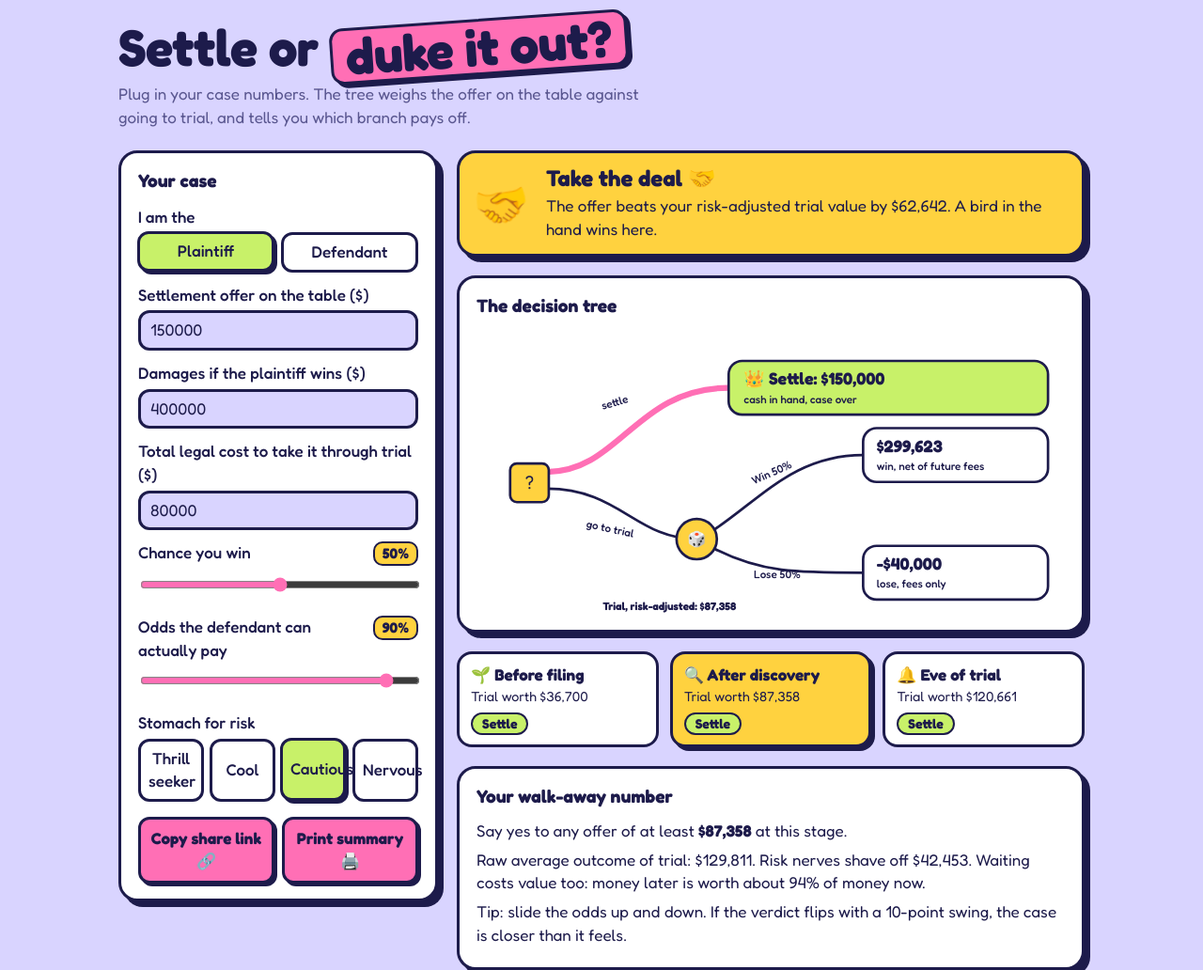
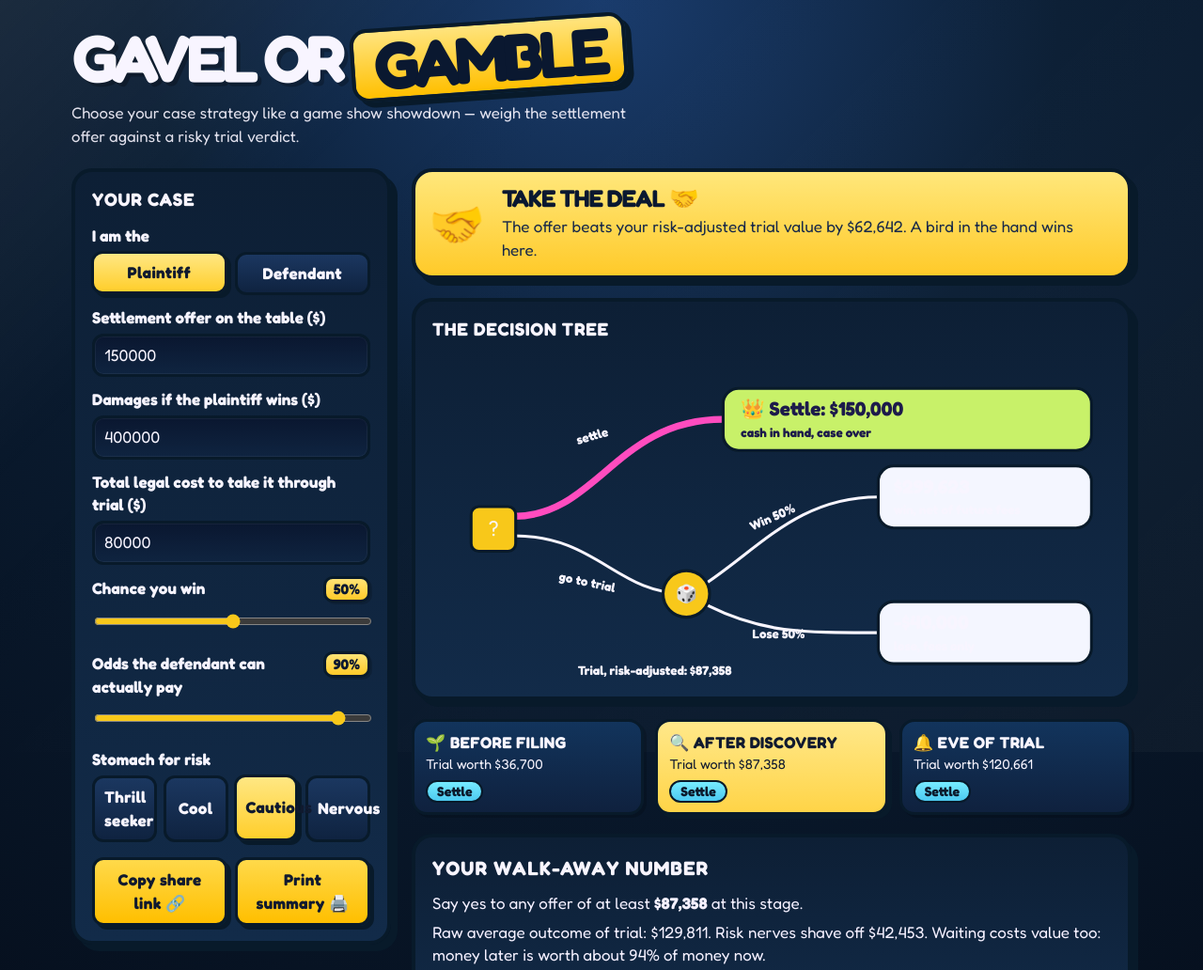
Before and after one commit to shivanidahya/gavel-or-gamble, a website: page index.html in a window 1280 px wide. Shown: the top 1032 px of the page at 94% size. Drawn offline with Linux system fonts and the light colour scheme.

Commit message:
Refresh game-show branding
Co-authored-by: Copilot App <223556219+Copilot@users.noreply.github.com>

```diff
--- a/index.html
+++ b/index.html
@@ -3,20 +3,20 @@
 <head>
 <meta charset="utf-8">
 <meta name="viewport" content="width=device-width, initial-scale=1, viewport-fit=cover">
-<meta name="description" content="Settle or trial? A playful decision-tree tool that weighs a settlement offer against going to trial.">
-<meta name="theme-color" content="#d9d4ff">
+<meta name="description" content="Gavel or Gamble? A playful decision-tree tool for settlement choices.">
+<meta name="theme-color" content="#09162b">
 <link rel="manifest" href="manifest.webmanifest">
 <link rel="icon" href="icon.svg" type="image/svg+xml">
-<meta property="og:title" content="Settle or Duke It Out?">
-<meta property="og:description" content="A decision-tree tool for settlement choices.">
-<title>Settle or Duke It Out?</title>
+<meta property="og:title" content="Gavel or Gamble">
+<meta property="og:description" content="A game-show styled decision tree for settlement choices.">
+<title>Gavel or Gamble</title>
 <link href="https://fonts.googleapis.com/css2?family=Fredoka:wght@400;500;700&display=swap" rel="stylesheet">
 <link rel="stylesheet" href="styles.css">
 </head>
 <body>
 <main>
-<h1>Settle or <span>duke it out?</span></h1>
-<p class="sub">Plug in your case numbers. The tree weighs the offer on the table against going to trial, and tells you which branch pays off.</p>
+<h1>Gavel or <span>Gamble</span></h1>
+<p class="sub">Choose your case strategy like a game show showdown — weigh the settlement offer against a risky trial verdict.</p>
 <div class="grid">
 <section class="card" aria-label="Your case">
 <h2>Your case</h2>
--- a/styles.css
+++ b/styles.css
@@ -1,54 +1,55 @@
-:root{--bg:#d9d4ff;--ink:#1d1b4b;--card:#fff;--pink:#ff6fb5;--lime:#c8f169;--sun:#ffd23f;--muted:#5a5790;
-box-sizing:border-box;padding-top:env(safe-area-inset-top,0px);padding-bottom:env(safe-area-inset-bottom,0px)}
-@media (prefers-color-scheme:dark){:root:not([data-theme="light"]){--bg:#17153a;--ink:#f3f0ff;--card:#25225a;--muted:#b3afe6}}
-:root[data-theme="dark"]{--bg:#17153a;--ink:#f3f0ff;--card:#25225a;--muted:#b3afe6}
+:root{--bg:#071426;--bg-2:#13294b;--ink:#f8f5ff;--card:#0f233c;--panel:#143456;--pink:#ff4cbf;--lime:#c8f169;--sun:#f8c81a;--gold:#ffcf38;--muted:#d6d2ee;--border:#081a2a;--shadow:#08111f;--chip:#8cf0ff;box-sizing:border-box;padding-top:env(safe-area-inset-top,0px);padding-bottom:env(safe-area-inset-bottom,0px)}
+@media (prefers-color-scheme:dark){:root:not([data-theme="light"]){--bg:#071426;--bg-2:#13294b;--ink:#f8f5ff;--card:#0f233c;--panel:#143456;--muted:#d6d2ee}}
+:root[data-theme="dark"]{--bg:#071426;--bg-2:#13294b;--ink:#f8f5ff;--card:#0f233c;--panel:#143456;--muted:#d6d2ee}
 html{scroll-padding-top:env(safe-area-inset-top,0px)}
 *{box-sizing:border-box}
-body{margin:0;background:var(--bg);color:var(--ink);font-family:'Fredoka','Trebuchet MS',system-ui,sans-serif;font-size:17px;line-height:1.45}
-main{max-width:1060px;margin:0 auto;padding:20px 16px 40px}
-h1{font-size:clamp(2rem,6vw,3.4rem);line-height:1;margin:0 0 8px;font-weight:700;letter-spacing:-.5px}
-h1 span{display:inline-block;transform:rotate(-4deg);background:var(--pink);color:#1d1b4b;padding:0 .25em;border:3px solid var(--ink);border-radius:14px;box-shadow:4px 4px 0 var(--ink)}
-.sub{margin:0 0 22px;color:var(--muted);max-width:56ch}
-.grid{display:grid;grid-template-columns:340px 1fr;gap:20px;align-items:start}
+body{margin:0;background:radial-gradient(circle at top,#1a3c6d 0%,#0b1e34 35%,#050d1a 100%);color:var(--ink);font-family:'Fredoka','Trebuchet MS',system-ui,sans-serif;font-size:17px;line-height:1.45}
+body::before{content:"";position:fixed;inset:0;background:linear-gradient(135deg,rgba(255,255,255,.07) 0%,rgba(255,255,255,0) 25%,rgba(255,255,255,.03) 100%);pointer-events:none}
+main{max-width:1160px;margin:0 auto;padding:22px 16px 40px;position:relative;z-index:1}
+h1{font-size:clamp(2.2rem,6vw,4.4rem);line-height:.9;margin:0 0 8px;font-weight:900;letter-spacing:-.08em;text-transform:uppercase;text-shadow:4px 4px 0 rgba(0,0,0,.25)}
+h1 span{display:inline-block;transform:rotate(-4deg);background:linear-gradient(180deg,#ffe47e,#ffbf00);color:#0a1830;padding:.05em .28em;border:4px solid var(--border);border-radius:18px;box-shadow:6px 6px 0 var(--border);text-shadow:none}
+.sub{margin:0 0 22px;color:#f8f5ff;max-width:62ch;font-size:1.05rem;opacity:.9}
+.grid{display:grid;grid-template-columns:340px 1fr;gap:22px;align-items:start}
 @media(max-width:820px){.grid{grid-template-columns:1fr}}
-.card{background:var(--card);border:3px solid var(--ink);border-radius:20px;box-shadow:6px 6px 0 var(--ink);padding:16px 18px}
-.card h2{margin:0 0 10px;font-size:1.2rem}
-label{display:block;font-weight:500;margin:12px 0 4px}
+.card{background:linear-gradient(180deg,#0d1f35,#122b49);border:4px solid var(--border);border-radius:22px;box-shadow:7px 7px 0 var(--border);padding:16px 18px}
+.card h2{margin:0 0 10px;font-size:1.2rem;letter-spacing:.04em;text-transform:uppercase}
+label{display:block;font-weight:700;margin:12px 0 4px;color:#f6f4ff}
 .row{display:flex;justify-content:space-between;align-items:baseline}
-.row b{background:var(--sun);color:#1d1b4b;border:2px solid var(--ink);border-radius:10px;padding:0 8px;font-size:.95rem}
-input[type=number]{width:100%;font:inherit;color:var(--ink);background:var(--bg);border:3px solid var(--ink);border-radius:12px;padding:6px 10px}
-input[type=range]{width:100%;accent-color:var(--pink);height:28px}
-.seg{display:flex;gap:6px;flex-wrap:wrap}
-.seg button{flex:1;min-width:0;font:inherit;font-weight:500;color:var(--ink);background:var(--card);border:3px solid var(--ink);border-radius:12px;padding:6px 8px;cursor:pointer}
-.seg button[aria-pressed=true]{background:var(--lime);color:#1d1b4b;box-shadow:3px 3px 0 var(--ink);transform:translate(-1px,-1px)}
+.row b{background:linear-gradient(180deg,#ffe375,#ffca29);color:#0a1830;border:3px solid var(--border);border-radius:10px;padding:0 8px;font-size:.95rem;box-shadow:2px 2px 0 rgba(0,0,0,.16)}
+input[type=number]{width:100%;font:inherit;color:var(--ink);background:linear-gradient(180deg,#0a1730,#0f2440);border:3px solid var(--border);border-radius:12px;padding:8px 10px;box-shadow:inset 0 0 0 1px rgba(255,255,255,.05)}
+input[type=range]{width:100%;accent-color:var(--sun);height:28px}
+.seg{display:flex;gap:7px;flex-wrap:wrap}
+.seg button{flex:1;min-width:0;font:inherit;font-weight:800;color:var(--ink);background:linear-gradient(180deg,#1b3760,#0f2340);border:3px solid var(--border);border-radius:12px;padding:8px 10px;cursor:pointer;letter-spacing:.02em;transition:transform .12s ease, box-shadow .12s ease}
+.seg button[aria-pressed=true]{background:linear-gradient(180deg,#ffe783,#ffce2b);color:#101a2f;box-shadow:4px 4px 0 var(--border);transform:translate(-1px,-1px)}
 button:focus-visible,input:focus-visible{outline:4px solid var(--pink);outline-offset:2px}
-.verdict{display:flex;gap:14px;align-items:center;background:var(--sun);color:#1d1b4b;border:3px solid var(--ink);border-radius:20px;box-shadow:6px 6px 0 var(--ink);padding:14px 18px;margin-bottom:20px}
+.verdict{display:flex;gap:14px;align-items:center;background:linear-gradient(180deg,#ffe77b,#ffca29);color:#0a1830;border:4px solid var(--border);border-radius:22px;box-shadow:7px 7px 0 var(--border);padding:14px 18px;margin-bottom:20px}
 .verdict .mascot{font-size:3rem;animation:wob 2.4s ease-in-out infinite;transform-origin:70% 90%}
 @keyframes wob{0%,100%{transform:rotate(-8deg)}50%{transform:rotate(10deg)}}
 @media(prefers-reduced-motion:reduce){.verdict .mascot{animation:none}}
-.verdict h2{margin:0;font-size:1.5rem;line-height:1.1}
-.verdict p{margin:4px 0 0}
+.verdict h2{margin:0;font-size:1.6rem;line-height:1.1;text-transform:uppercase;letter-spacing:-.04em}
+.verdict p{margin:4px 0 0;color:#182949}
 .tree{width:100%;height:auto;display:block}
 .tree text{font-family:inherit;fill:var(--ink)}
 .tree .line{stroke:var(--ink);stroke-width:3;fill:none;stroke-linecap:round}
 .tree .best{stroke:var(--pink);stroke-width:7}
-.tree .box{fill:var(--card);stroke:var(--ink);stroke-width:3}
+.tree .box{fill:#f4f6ff;stroke:var(--border);stroke-width:3}
 .tree .boxbest{fill:var(--lime)}
 .tree .boxbest text,.tree .node text{fill:#1d1b4b}
-.tree .node{fill:var(--sun);stroke:var(--ink);stroke-width:3}
-.tree .lbl{font-size:13px;font-weight:500}
-.tree .big{font-size:20px;font-weight:700}
+.tree .node{fill:var(--sun);stroke:var(--border);stroke-width:3}
+.tree .lbl{font-size:13px;font-weight:700}
+.tree .big{font-size:20px;font-weight:900}
 .stages{display:grid;grid-template-columns:repeat(3,1fr);gap:12px;margin-top:20px}
 @media(max-width:560px){.stages{grid-template-columns:1fr}}
-.stg{background:var(--card);border:3px solid var(--ink);border-radius:16px;padding:10px 12px;font:inherit;color:var(--ink);text-align:left;cursor:pointer}
-.stg[aria-pressed=true]{background:var(--sun);color:#1d1b4b;box-shadow:4px 4px 0 var(--ink)}
-.stg .t{font-weight:700}.stg .v{font-size:.9rem}
-.chip{display:inline-block;margin-top:6px;border:2px solid var(--ink);border-radius:999px;padding:0 10px;font-size:.88rem;font-weight:700;background:var(--lime);color:#1d1b4b}
-.chip.t{background:var(--pink)}.chip.x{background:#fff}
-.walk{margin-top:20px}
-.walk p{margin:6px 0}
-small{display:block;color:var(--muted);margin-top:22px;max-width:70ch}
+.stg{background:linear-gradient(180deg,#12345c,#0f213e);border:3px solid var(--border);border-radius:16px;padding:10px 12px;font:inherit;color:var(--ink);text-align:left;cursor:pointer;box-shadow:3px 3px 0 rgba(0,0,0,.16)}
+.stg[aria-pressed=true]{background:linear-gradient(180deg,#ffe88a,#ffd447);color:#101a2f;box-shadow:4px 4px 0 var(--border)}
+.stg .t{font-weight:800;text-transform:uppercase;letter-spacing:.02em}.stg .v{font-size:.9rem}
+.chip{display:inline-block;margin-top:6px;border:2px solid var(--border);border-radius:999px;padding:0 10px;font-size:.88rem;font-weight:800;background:linear-gradient(180deg,#77ecff,#4cc9f0);color:#0c1b2d}
+.chip.t{background:linear-gradient(180deg,#ff78d0,#ff4cbf)}.chip.x{background:#fff}
+.walk{margin-top:20px;background:linear-gradient(180deg,#0d1f35,#122b49);border:4px solid var(--border);border-radius:22px;box-shadow:7px 7px 0 var(--border);padding:18px}
+.walk h2{margin:0 0 10px;font-size:1.3rem;text-transform:uppercase;letter-spacing:.05em}
+.walk p{margin:6px 0;color:#f4f0ff}
+small{display:block;color:#e7e2ff;margin-top:22px;max-width:70ch;opacity:.85}
 .tools{display:flex;gap:8px;margin-top:16px;flex-wrap:wrap}
-.tools button{flex:1;font:inherit;font-weight:700;color:#1d1b4b;background:var(--pink);border:3px solid var(--ink);border-radius:12px;padding:8px 10px;cursor:pointer;box-shadow:3px 3px 0 var(--ink)}
-.tools button:active{transform:translate(2px,2px);box-shadow:1px 1px 0 var(--ink)}
-@media print{.tools,.seg,input[type=range]{display:none}.card,.verdict,.stg{box-shadow:none}body{background:#fff}}
+.tools button{flex:1;font:inherit;font-weight:900;color:#111a2f;background:linear-gradient(180deg,#ffd94a,#ffbf00);border:3px solid var(--border);border-radius:12px;padding:9px 12px;cursor:pointer;box-shadow:4px 4px 0 var(--border);letter-spacing:.02em}
+.tools button:active{transform:translate(2px,2px);box-shadow:1px 1px 0 var(--border)}
+@media print{.tools,.seg,input[type=range]{display:none}.card,.verdict,.stg,.walk{box-shadow:none}body{background:#fff}}
```
Also changed, not shown: README.md.
